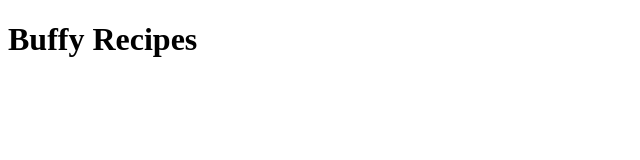
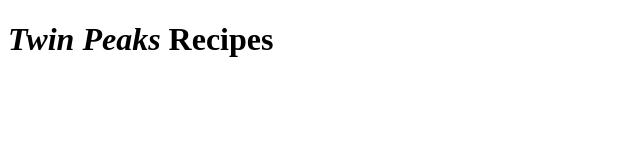
Before and after one commit to buriedObject/odin-recipes, a plain HTML site: page index.html in a window 1280 px wide. Shown: the whole page, without its empty margins (0-640 px from the left). Drawn offline with Linux system fonts and the light colour scheme.

Commit message:
Change theme of recipe site

```diff
--- a/index.html
+++ b/index.html
@@ -2,11 +2,11 @@
 <html lang="en">
 <head>
     <meta charset="utf-8">
-    <title>Recipes from BtVS</title>
+    <title>Recipes from Twin Peaks</title>
 </head>
 
 <body>
-    <h1>Buffy Recipes</h1>
+    <h1><em>Twin Peaks</em> Recipes</h1>
 </body>
 
 </html>
```
